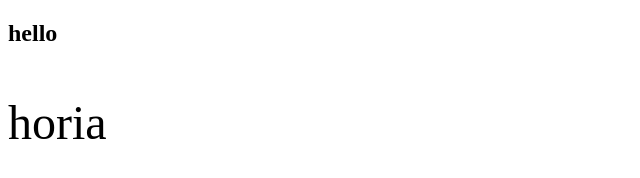
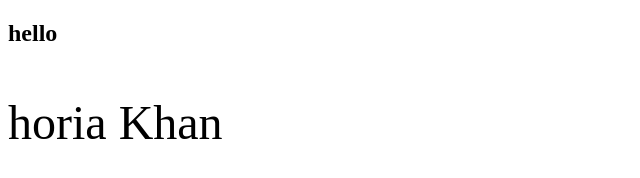
Before and after one commit to Hooria-khan123/practice, a plain HTML site: page sir.html in a window 1280 px wide. Shown: the whole page, without its empty margins (0-640 px from the left). Drawn offline with nearby package versions, Linux system fonts and the light colour scheme.

Commit message:
change p

```diff
--- a/sir.html
+++ b/sir.html
@@ -15,7 +15,7 @@
 
      <h2  > hello</h2>
      <div class="parent animate__animated animate__fadeInUp" >
-        <p>horia</p>
+        <p>horia Khan</p>
      </div>
 </body>
 </html>
```
